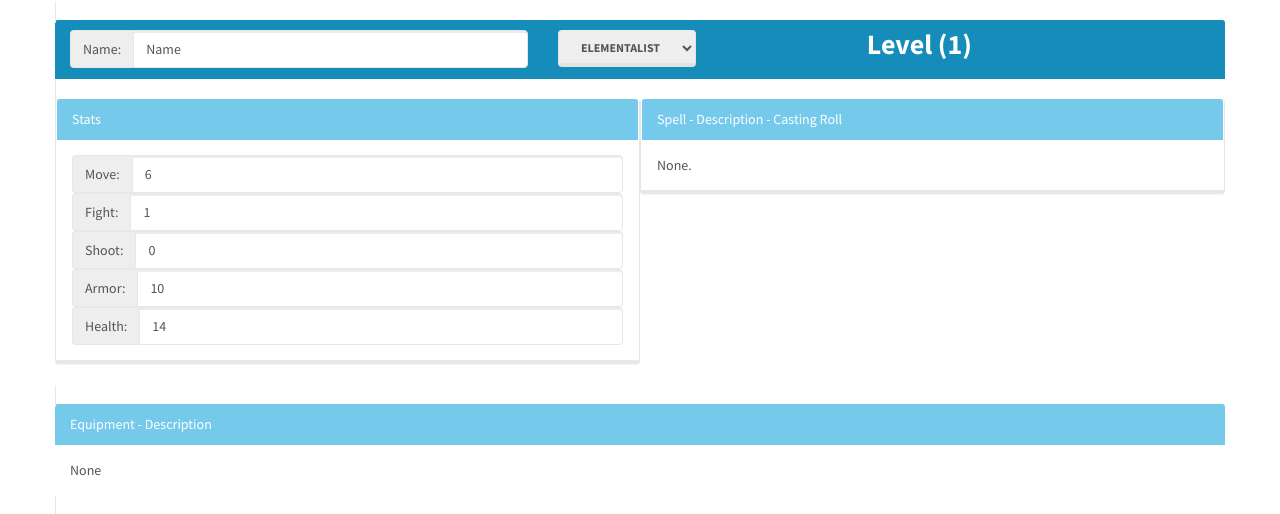
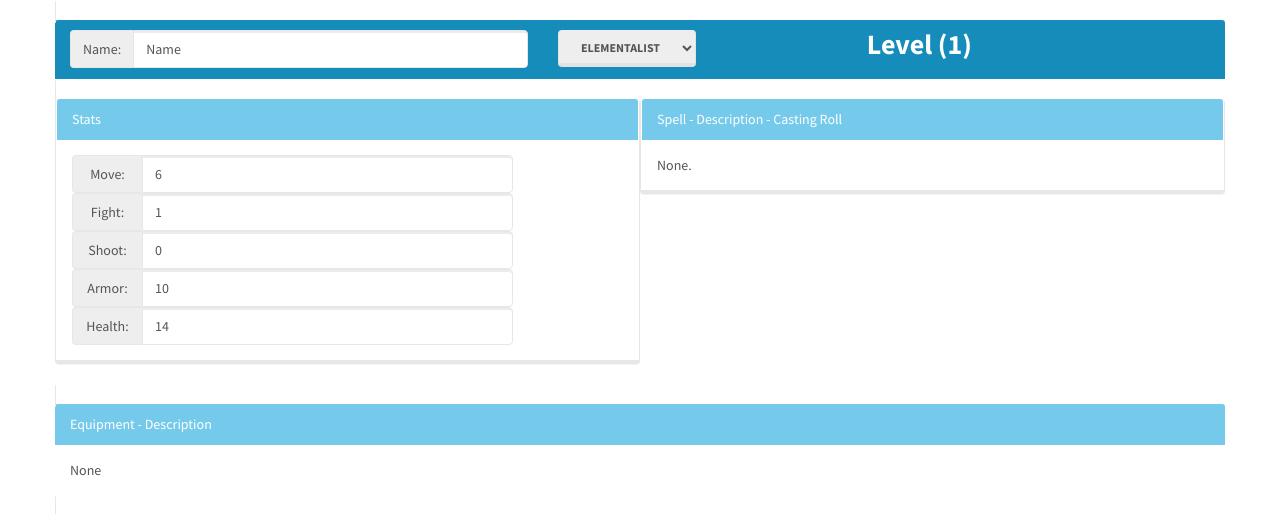
Before and after one commit to ChargerIIC/Frostgrave-WarRoster, an Angular app: page / in a window 1280 px wide. Shown: the top 514 px of the page. Built offline with nearby package versions, Linux system fonts and the light colour scheme.

Commit message:
Update of Stats Panel
UI Spacing adjustments and some stats can be zero

```diff
--- a/src/app/wizard-stats-panel/wizard-stats-panel.component.css
+++ b/src/app/wizard-stats-panel/wizard-stats-panel.component.css
@@ -0,0 +1,7 @@
+.input-group{
+  width: 80%;
+}
+
+.input-group-addon{
+  width: 5em;
+}
--- a/src/app/wizard-stats-panel/wizard-stats-panel.component.html
+++ b/src/app/wizard-stats-panel/wizard-stats-panel.component.html
@@ -6,18 +6,18 @@
   </div>
   <div class="input-group">
     <span class="input-group-addon" id="lblMove">Fight:</span>
-    <input type="number" class="form-control" min="1" max="99" aria-describedby="lblMove" [(ngModel)]="userMage.fight">
+    <input type="number" class="form-control" min="0" max="99" aria-describedby="lblMove" [(ngModel)]="userMage.fight">
   </div>
   <div class="input-group">
     <span class="input-group-addon" id="lblMove">Shoot:</span>
-    <input type="number" class="form-control" min="1" max="99" aria-describedby="lblMove" [(ngModel)]="userMage.shoot">
+    <input type="number" class="form-control" min="0" max="99" aria-describedby="lblMove" [(ngModel)]="userMage.shoot">
   </div>
   <div class="input-group">
     <span class="input-group-addon" id="lblMove">Armor:</span>
-    <input type="number" class="form-control" min="1" max="99" aria-describedby="lblMove" [(ngModel)]="userMage.armor">
+    <input type="number" class="form-control" min="0" max="99" aria-describedby="lblMove" [(ngModel)]="userMage.armor">
   </div>
   <div class="input-group">
     <span class="input-group-addon" id="lblMove">Health:</span>
-    <input type="number" class="form-control" min="1" max="99" aria-describedby="lblMove" [(ngModel)]="userMage.health">
+    <input type="number" class="form-control" min="0" max="99" aria-describedby="lblMove" [(ngModel)]="userMage.health">
   </div>
 </div>
```
